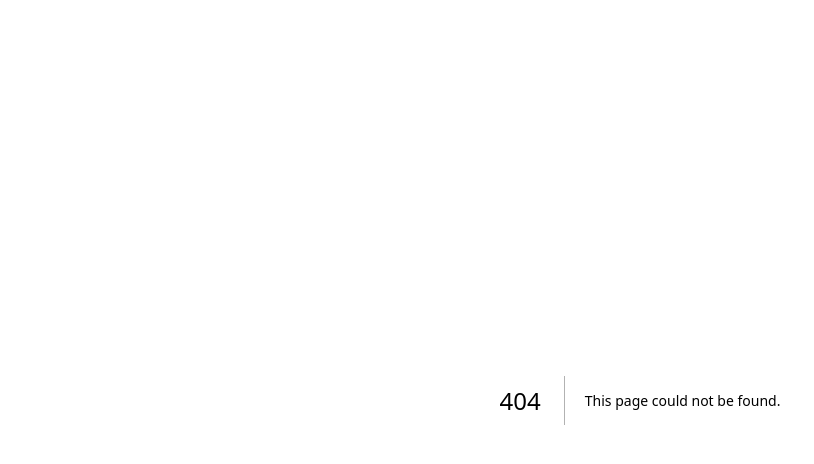
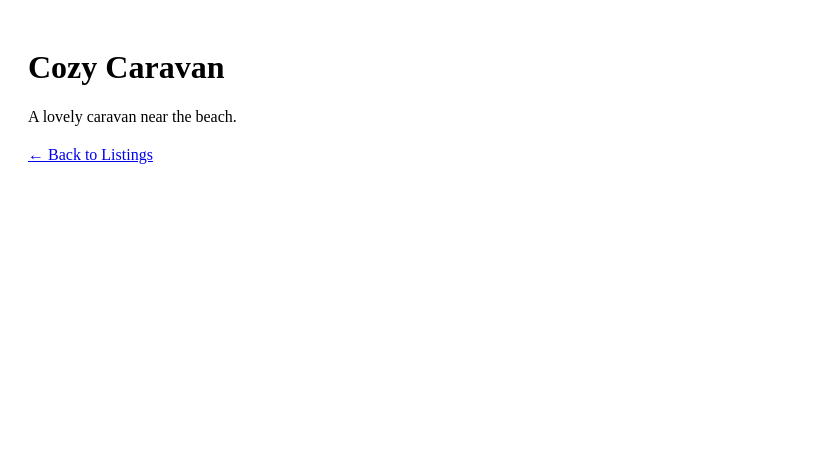
Before and after one commit to jedster64/triptock, a Next.js app: page /listings/101 in a window 1280 px wide. Before the commit this address had no page. Shown: the top 464 px of the page, without its empty margins (0-814 px from the left). Built offline with nearby package versions, Linux system fonts and the light colour scheme.

Commit message:
Create [id].js

```diff
--- /dev/null
+++ b/pages/listings/[id].js
@@ -0,0 +1,26 @@
+import { useRouter } from "next/router";
+
+const demo = [
+  { id: "101", title: "Cozy Caravan", description: "A lovely caravan near the beach." },
+  { id: "102", title: "Seaside Pitch", description: "A perfect pitch with sea views." },
+  { id: "103", title: "Woodland Retreat", description: "A quiet spot in the woods." },
+  { id: "104", title: "Mountain View Static", description: "A static home with mountain views." },
+];
+
+export default function ListingPage() {
+  const router = useRouter();
+  const { id } = router.query;
+  const item = demo.find((x) => x.id === id);
+
+  if (!item) return <p>Listing not found.</p>;
+
+  return (
+    <div style={{ padding: 20 }}>
+      <h1>{item.title}</h1>
+      <p>{item.description}</p>
+      <a href="/listings" style={{ display: "block", marginTop: "20px" }}>
+        ← Back to Listings
+      </a>
+    </div>
+  );
+}
```
